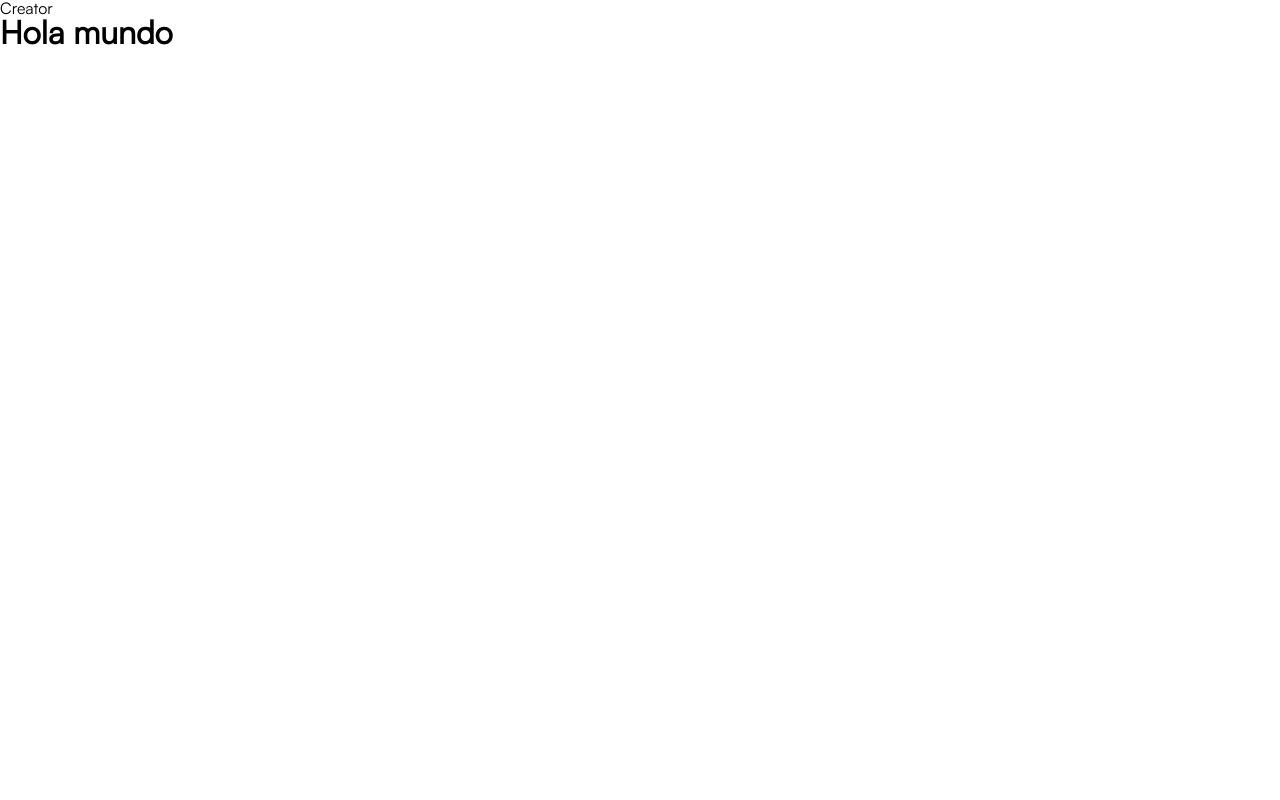
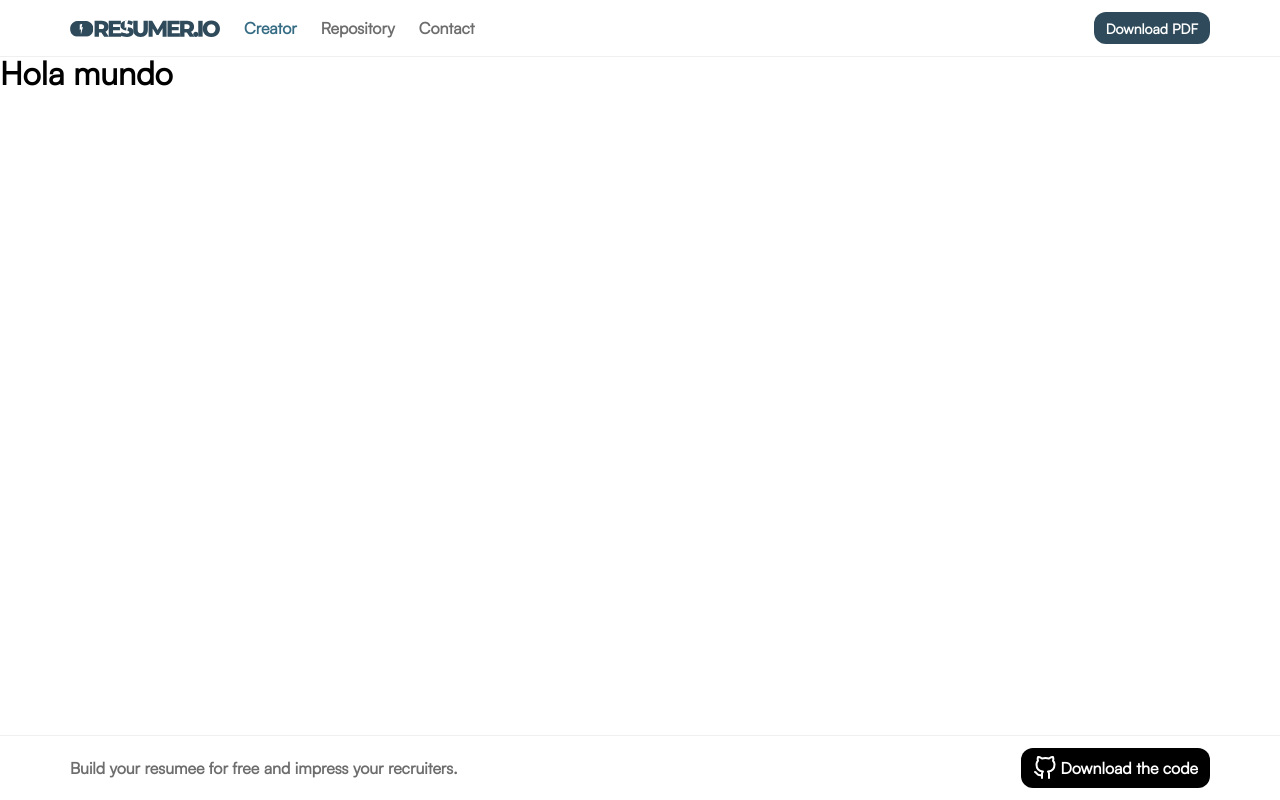
Before and after one commit to nicktechz/odin-cv-applicaton, a React (Vite) app: page / in a window 1280 px wide. Built offline with nearby package versions, Linux system fonts and the light colour scheme.

Commit message:
Build the header and footer components

```diff
--- /dev/null
+++ b/src/components/Button.jsx
@@ -0,0 +1,16 @@
+import "../styles/components/Button.css";
+
+export default function Button({
+  text = "I'm a button",
+  link = "#",
+  theme = "light",
+  onClick,
+}) {
+  if (theme === "light") {
+    return (
+      <button className="btn btn--primary" type="button" onClick={onClick}>
+        <a href={link}>{text}</a>
+      </button>
+    );
+  }
+}
--- /dev/null
+++ b/src/components/Footer.jsx
@@ -0,0 +1,34 @@
+import "../styles/components/Footer.css";
+
+export default function Footer() {
+  return (
+    <footer>
+      <div>
+        <section>
+          <p>Build your resumee for free and impress your recruiters.</p>
+        </section>
+        <section>
+          <button className="btn btn--black">
+            <a href="">
+              <svg
+                xmlns="http://www.w3.org/2000/svg"
+                className="icon icon-github"
+                width="24"
+                height="24"
+                viewBox="0 0 24 24"
+                fill="none"
+                stroke="var(--color-pure-white)"
+                strokeWidth="2"
+                strokeLinecap="round"
+                strokeLinejoin="round"
+              >
+                <path d="M9 19c-5 1.5-5-2.5-7-3m14 6v-3.87a3.37 3.37 0 0 0-.94-2.61c3.14-.35 6.44-1.54 6.44-7A5.44 5.44 0 0 0 20 4.77 5.07 5.07 0 0 0 19.91 1S18.73.65 16 2.48a13.38 13.38 0 0 0-7 0C6.27.65 5.09 1 5.09 1A5.07 5.07 0 0 0 5 4.77a5.44 5.44 0 0 0-1.5 3.78c0 5.42 3.3 6.61 6.44 7A3.37 3.37 0 0 0 9 18.13V22"></path>
+              </svg>
+              Download the code
+            </a>
+          </button>
+        </section>
+      </div>
+    </footer>
+  );
+}
--- a/src/components/Header.jsx
+++ b/src/components/Header.jsx
@@ -1,18 +1,32 @@
+import Button from "./Button";
+import "../styles/components/Header.css";
+
 export default function Header() {
   return (
-    <nav>
-      <section>
-        <div>
-          <img src="" alt="" />
-        </div>
-        <div>
+    <nav className="header">
+      <div className="headerWraper">
+        <section className="headerFirstSection">
+          <div>
+            <a href="/">
+              <img src="src/assets/img/logo.svg" alt="" className="logo" />
+            </a>
+          </div>
           <ul>
             <li>
               <a href="">Creator</a>
             </li>
+            <li>
+              <a href="">Repository</a>
+            </li>
+            <li>
+              <a href="">Contact</a>
+            </li>
           </ul>
-        </div>
-      </section>
+        </section>
+        <section>
+          <Button text="Download PDF" />
+        </section>
+      </div>
     </nav>
   );
 }
--- a/src/main.jsx
+++ b/src/main.jsx
@@ -4,10 +4,12 @@ import "./styles/reset.css";
 import "./styles/fonts.css";
 import "./styles/index.css";
 import Header from "./components/Header";
+import Footer from "./components/Footer";
 
 ReactDOM.createRoot(document.getElementById("app")).render(
   <React.StrictMode>
     <Header />
     <h1>Hola mundo</h1>
+    <Footer />
   </React.StrictMode>
 );
--- /dev/null
+++ b/src/styles/components/Button.css
@@ -0,0 +1,49 @@
+.btn {
+  padding: 8px 12px;
+  border-radius: var(--border-radius-lg);
+}
+.btn--primary {
+  background-color: var(--color-primary-800);
+}
+.btn--primary:hover {
+  background-image: linear-gradient(
+    125deg,
+    hsl(200deg 38% 31%) 0%,
+    hsl(200deg 38% 31%) 7%,
+    hsl(200deg 39% 32%) 13%,
+    hsl(200deg 39% 32%) 19%,
+    hsl(200deg 39% 33%) 25%,
+    hsl(199deg 39% 33%) 31%,
+    hsl(199deg 40% 33%) 37%,
+    hsl(199deg 40% 34%) 43%,
+    hsl(199deg 40% 34%) 49%,
+    hsl(199deg 41% 35%) 55%,
+    hsl(199deg 41% 35%) 62%,
+    hsl(199deg 41% 35%) 70%,
+    hsl(199deg 41% 36%) 78%,
+    hsl(199deg 42% 36%) 88%,
+    hsl(198deg 42% 36%) 100%
+  );
+  cursor: pointer;
+}
+.btn--primary > a {
+  font-weight: 600;
+  font-size: 14px;
+  color: var(--color-pure-white);
+}
+.btn--black {
+  background-color: var(--color-pure-black);
+  transition: 0.2s all;
+}
+.btn--black:hover {
+  background-color: var(--color-black-light1);
+}
+.btn--black a {
+  font-weight: 600;
+  display: flex;
+  align-items: center;
+  color: var(--color-pure-white);
+}
+.btn--black svg {
+  margin-right: 4px;
+}
--- /dev/null
+++ b/src/styles/components/Footer.css
@@ -0,0 +1,16 @@
+footer {
+  padding: 12px 12px;
+  width: 100%;
+  border-top: 1px solid var(--color-white-darken1);
+  position: absolute;
+  bottom: 0;
+  font-weight: 600;
+  color: var(--color-black-light5);
+}
+footer > div {
+  margin: 0 auto;
+  max-width: 1140px;
+  display: flex;
+  justify-content: space-between;
+  align-items: center;
+}
--- a/src/styles/components/Header.css
+++ b/src/styles/components/Header.css
@@ -0,0 +1,32 @@
+.header {
+  padding: 12px 0px;
+  font-weight: 600;
+  width: 100%;
+  border-bottom: 1px solid var(--color-white-darken1);
+}
+.headerWraper {
+  align-items: center;
+  justify-content: space-between;
+  display: flex;
+  max-width: 1140px;
+  margin: 0 auto;
+}
+.headerFirstSection {
+  display: flex;
+  align-items: center;
+}
+.headerFirstSection ul {
+  margin-left: 24px;
+  display: flex;
+  gap: 24px;
+}
+.headerFirstSection ul li a {
+  color: var(--color-black-light5);
+}
+.headerFirstSection ul li:first-child a {
+  color: var(--color-primary-600);
+}
+.logo {
+  width: 150px;
+  height: auto;
+}
--- a/src/styles/reset.css
+++ b/src/styles/reset.css
@@ -21,6 +21,9 @@ button {
 a {
   text-decoration: none;
   color: initial;
+}
+li {
+  list-style: none;
 }
 img,
 picture,
```
Also changed, not shown: src/assets/icons/github.svg (added), src/assets/img/logo.svg (added).
